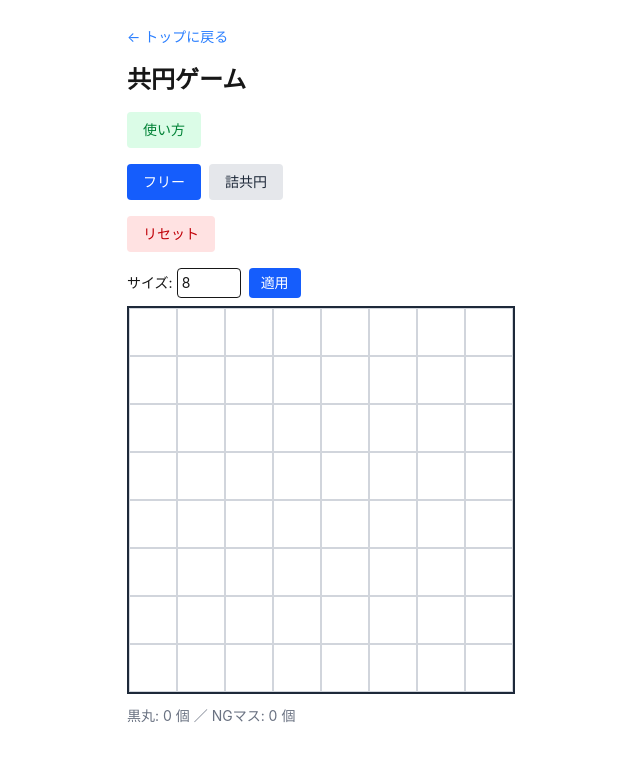
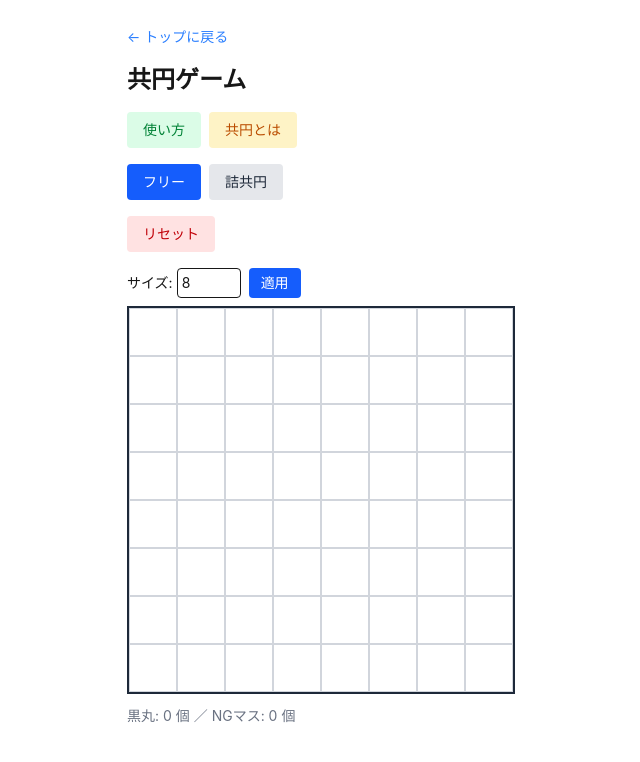
Before and after one commit to izmktr/riddletools, a Next.js app: page /kyouen-game in a window 1280 px wide. Shown: the top 762 px of the page, without its empty margins (89-729 px from the left). Built offline with nearby package versions, Linux system fonts and the light colour scheme.

Commit message:
feat: 共円ゲームに「共円とは」ボタンと説明を追加

```diff
--- a/src/app/kyouen-game/page.tsx
+++ b/src/app/kyouen-game/page.tsx
@@ -335,6 +335,7 @@ export default function KyouenGamePage() {
   const [mode, setMode] = useState<Mode>("free");
   const [selectedCell, setSelectedCell] = useState<string | null>(null);
   const [showHelp, setShowHelp] = useState(false);
+  const [showAboutKyouen, setShowAboutKyouen] = useState(false);
   const [gamePhase, setGamePhase] = useState<GamePhase>("idle");
   const [blueCell, setBlueCell] = useState<string | null>(null);
   const [gameResult, setGameResult] = useState<GameResult | null>(null);
@@ -554,6 +555,16 @@ export default function KyouenGamePage() {
         >
           {showHelp ? "閉じる" : "使い方"}
         </button>
+        <button
+          className={`px-4 py-2 rounded text-sm transition-colors ${
+            showAboutKyouen
+              ? "bg-gray-200 text-gray-800 hover:bg-gray-300"
+              : "bg-amber-100 text-amber-700 hover:bg-amber-200"
+          }`}
+          onClick={() => setShowAboutKyouen((v) => !v)}
+        >
+          {showAboutKyouen ? "閉じる" : "共円とは"}
+        </button>
       </div>
 
       {showHelp && (
@@ -575,6 +586,19 @@ export default function KyouenGamePage() {
               <p>盤面すべてをNGマスにする場所は大成功マスです。大成功マスを選べば「大成功」と表示され、それ以外を選んだあとには大成功マスに黄色の星が表示されます。</p>
             </>
           )}
+        </div>
+      )}
+
+      {showAboutKyouen && (
+        <div className="mb-4 p-4 bg-amber-50 border border-amber-200 rounded text-sm leading-relaxed space-y-2" onClick={(e) => e.stopPropagation()}>
+          <p className="font-semibold">【ゲームの概要】</p>
+          <p>「共円（きょうえん）」は、盤面のマスに点を置いていく、幾何学パズルゲームです。</p>
+          <p>格子状の点の中から「円」や「直線」のパターンを見つけ出す直感力と、先を読む戦略性が試されます。</p>
+          <p className="font-semibold pt-1">【基本ルール】</p>
+          <p>以下の2つのパターンを作らないように、慎重に点を選んでいきます。</p>
+          <p>1. 共円を避ける： 4つの点が「同じ円周上」に並んではいけません。</p>
+          <p>2. 一直線を避ける： 4つの点が「一直線上」に並んではいけません。</p>
+          <p>※「詰共円」では、ランダムに置かれた黒丸を見て、ルールに抵触しない「安全な最後の一手」を探し出します。</p>
         </div>
       )}
 
```
